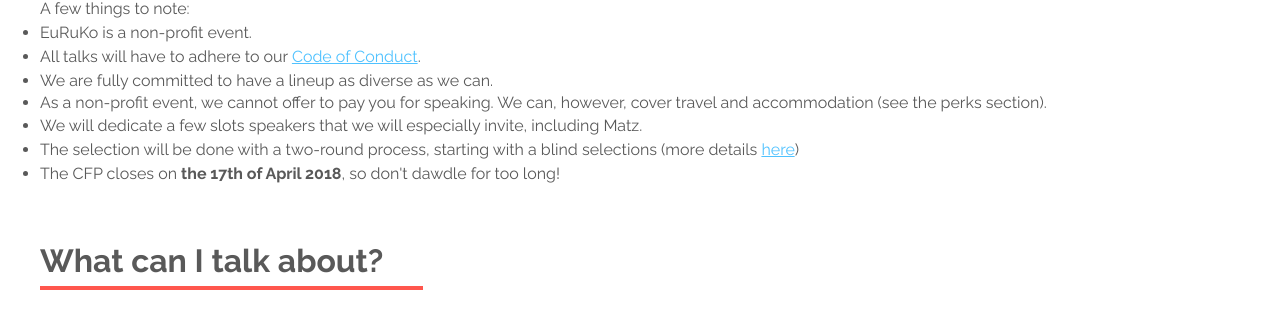
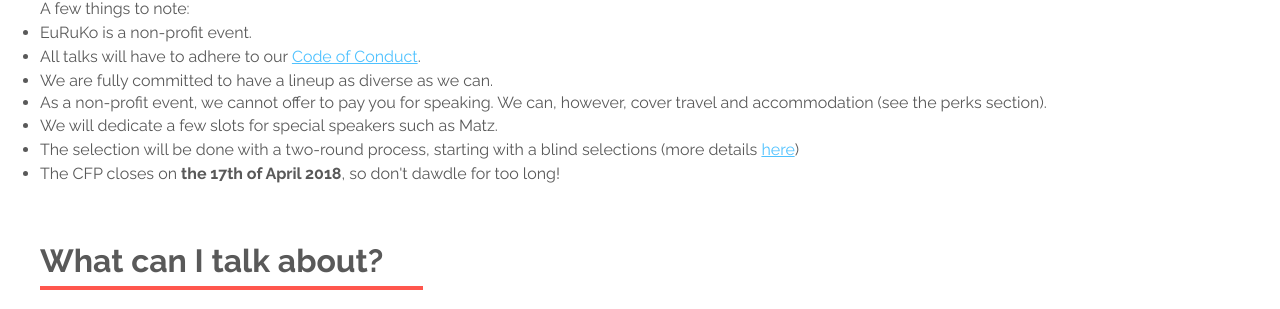
Before and after one commit to euruko/euruko2018.github.io, a Jekyll site: the page built from cfp.html, in a window 1280 px wide. Shown: the part 249-558 px from the top of the page. Built offline with Jekyll 4.4.1, drawn with Linux system fonts in a browser that asks for light colours.

Commit message:
Update cfp.html

```diff
--- a/cfp.html
+++ b/cfp.html
@@ -20,7 +20,7 @@
                 <li>All talks will have to adhere to our <a href="/coc">Code of Conduct</a>.</li>
                 <li>We are fully committed to have a lineup as diverse as we can.</li>
                 <li>As a non-profit event, we cannot offer to pay you for speaking. We can, however, cover travel and accommodation (see the perks section).</li>
-                <li>We will dedicate a few slots speakers that we will especially invite, including Matz.</li>
+                <li>We will dedicate a few slots for special speakers such as Matz.</li>
                 <li>The selection will be done with a two-round process, starting with a blind selections
                     (more details <a href="http://cfp.euruko2018.org/events/euruko2018">here</a>)</li>
                 <li>The CFP closes on <strong>the 17th of April 2018</strong>, so don't dawdle for too long!</li>
```
